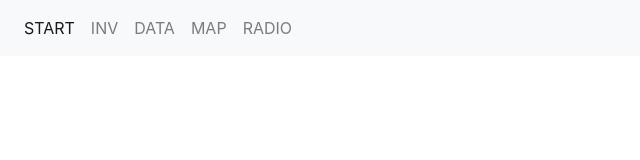
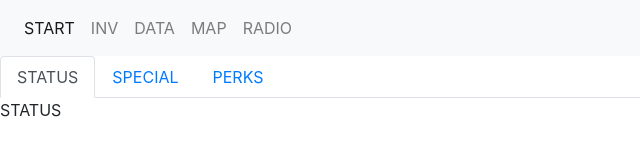
Before and after one commit to imtony3579/learning, a plain HTML site: page pip_boy_project/index.html in a window 1280 px wide. Shown: the whole page, without its empty margins (0-640 px from the left). Drawn offline with Linux system fonts and the light colour scheme.

```diff
--- a/pip_boy_project/index.html
+++ b/pip_boy_project/index.html
@@ -34,6 +34,40 @@
     </nav>
 
 
+
+    <ul class="nav nav-tabs">
+        <li class="nav-item">
+            <a href="#status" class="nav-link active" data-toggle="tab">
+                STATUS
+            </a>
+        </li>
+        <li class="nav-item">
+            <a href="#special" class="nav-link" data-toggle="tab">
+                SPECIAL
+            </a>
+        </li>
+        <li class="nav-item">
+            <a href="#perks" class="nav-link" data-toggle="tab">
+                PERKS
+            </a>
+        </li>
+    </ul>
+
+    <div class="tab-content">
+        <div class="tab-pane active" id="status" role="tabpanel">
+            STATUS
+        </div>
+        <div class="tab-pane" id="special" role="tabpanel">
+            SPECIAL
+        </div>
+        <div class="tab-pane" id="perks" role="tabpanel">
+            PERKS
+        </div>
+    </div>
+
+
+
+
     <script src="js/jquery-3.6.0.min.js"></script>
     <script src="js/bootstrap.min.js"></script>
     <script src="js/pipboy.app.js"></script>
```
